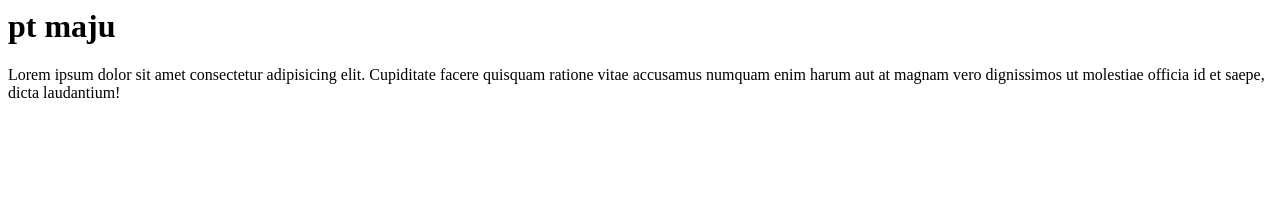
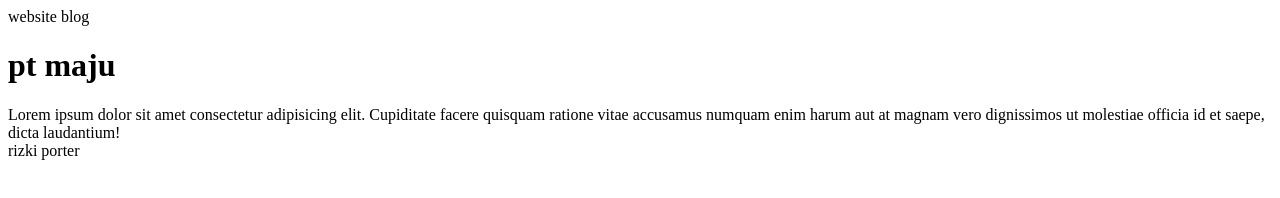
Before and after one commit to RizkixSuputro/company--profile, a plain HTML site: page index.html in a window 1280 px wide. Drawn offline with Linux system fonts and the light colour scheme.

Commit message:
penambahan header dan footer

```diff
--- a/index.html
+++ b/index.html
@@ -5,11 +5,14 @@
     <title>Document</title>
   </head>
   <body>
+    <header>website blog</header>
     <h1>pt maju</h1>
     <div>
       Lorem ipsum dolor sit amet consectetur adipisicing elit. Cupiditate facere
       quisquam ratione vitae accusamus numquam enim harum aut at magnam vero
       dignissimos ut molestiae officia id et saepe, dicta laudantium!
     </div>
+
+    <footer>rizki porter</footer>
   </body>
 </html>
```
